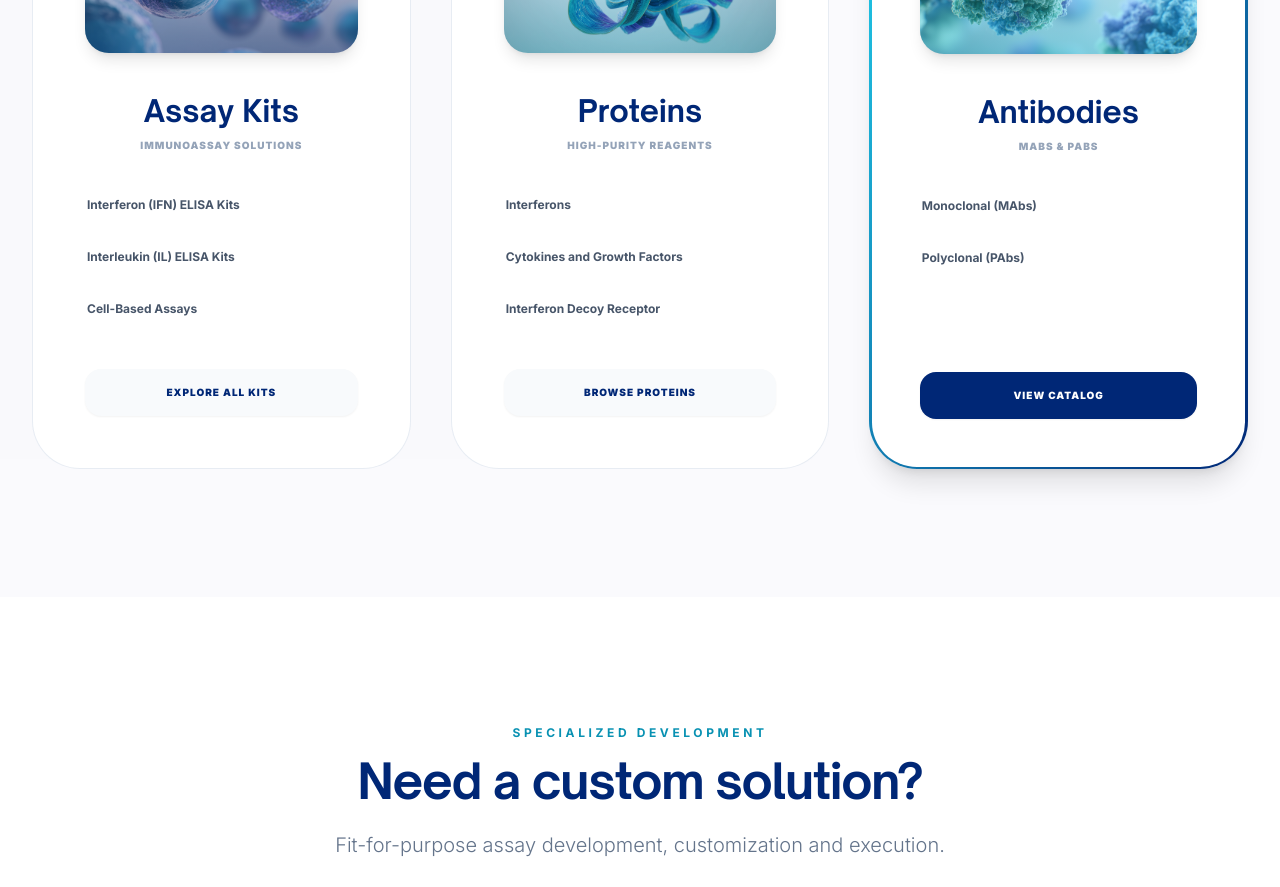
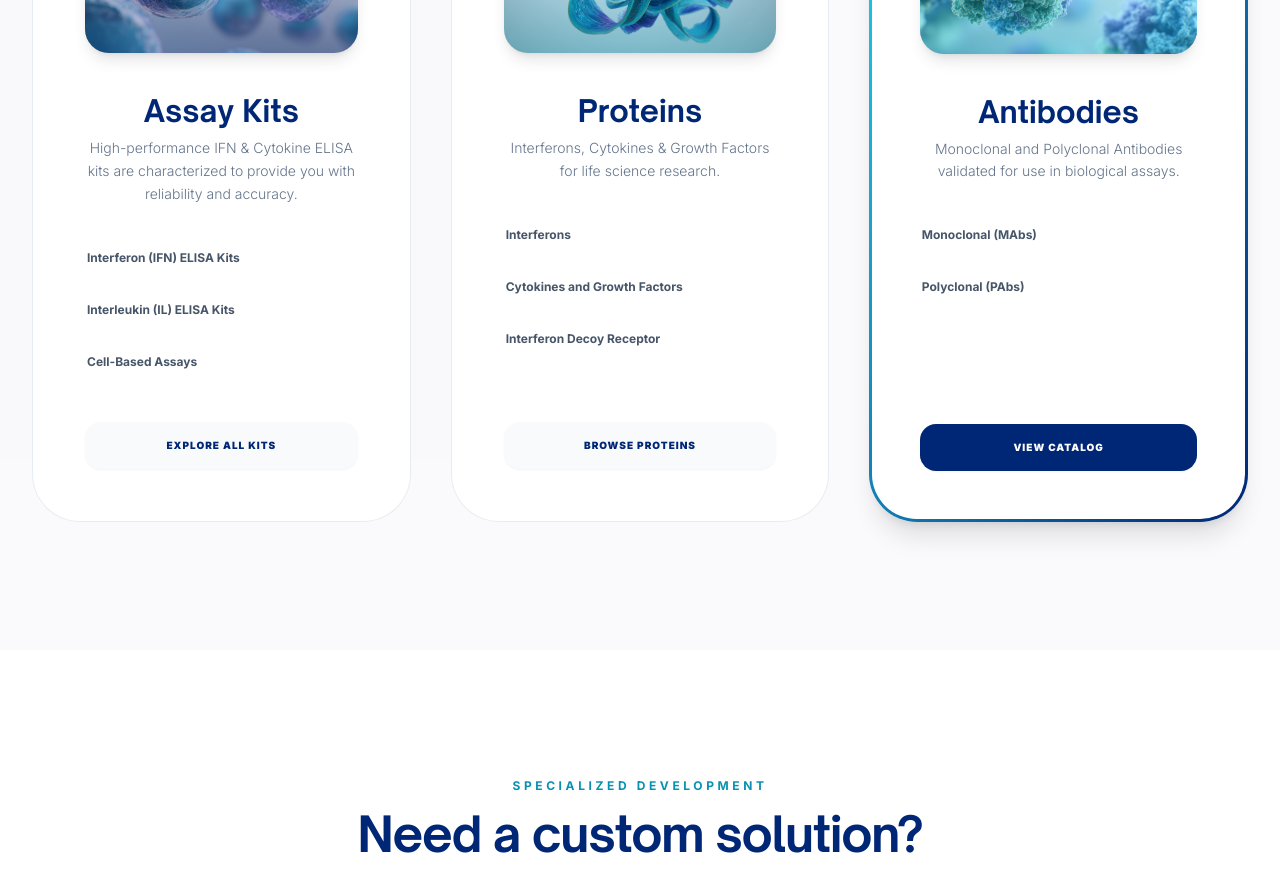
Before and after one commit to dreamframedev-design/pbl, a Next.js app: page /products in a window 1280 px wide. Shown: the part 1320-2207 px from the top of the page. Built offline with nearby package versions, Linux system fonts and the light colour scheme.

Commit message:
Add subtitle descriptions to product category cards on /products page

```diff
--- a/app/products/page.tsx
+++ b/app/products/page.tsx
@@ -64,7 +64,7 @@ export default function ProductsPage() {
                 <div className="w-full flex flex-col items-center justify-center text-center">
                   <div className="flex flex-col items-center min-w-fit max-w-full">
                     <h2 className="text-3xl font-bold mb-2 text-[#002776] whitespace-nowrap overflow-visible">Assay Kits</h2>
-                    <p className="text-slate-400 text-[10px] font-black uppercase tracking-widest mb-8 whitespace-nowrap">Immunoassay Solutions</p>
+                    <p className="text-slate-500 text-sm font-light leading-relaxed mb-8 max-w-xs">High-performance IFN &amp; Cytokine ELISA kits are characterized to provide you with reliability and accuracy.</p>
                   </div>
                 </div>
 
@@ -101,7 +101,7 @@ export default function ProductsPage() {
                 <div className="w-full flex flex-col items-center justify-center text-center">
                   <div className="flex flex-col items-center min-w-fit max-w-full">
                     <h2 className="text-3xl font-bold mb-2 text-[#002776] whitespace-nowrap overflow-visible">Proteins</h2>
-                    <p className="text-slate-400 text-[10px] font-black uppercase tracking-widest mb-8 whitespace-nowrap">High-Purity Reagents</p>
+                    <p className="text-slate-500 text-sm font-light leading-relaxed mb-8 max-w-xs">Interferons, Cytokines &amp; Growth Factors for life science research.</p>
                   </div>
                 </div>
 
@@ -138,7 +138,7 @@ export default function ProductsPage() {
                 <div className="w-full flex flex-col items-center justify-center text-center">
                   <div className="flex flex-col items-center min-w-fit max-w-full">
                     <h2 className="text-3xl font-bold mb-2 text-[#002776] whitespace-nowrap overflow-visible">Antibodies</h2>
-                    <p className="text-slate-400 text-[10px] font-black uppercase tracking-widest mb-8 whitespace-nowrap">MAbs & PAbs</p>
+                    <p className="text-slate-500 text-sm font-light leading-relaxed mb-8 max-w-xs">Monoclonal and Polyclonal Antibodies validated for use in biological assays.</p>
                   </div>
                 </div>
 
```
